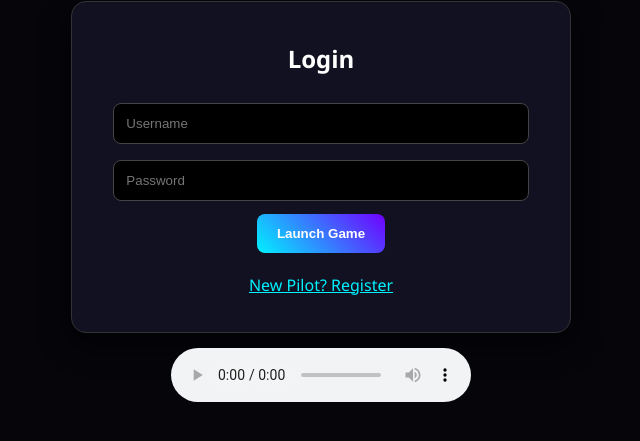
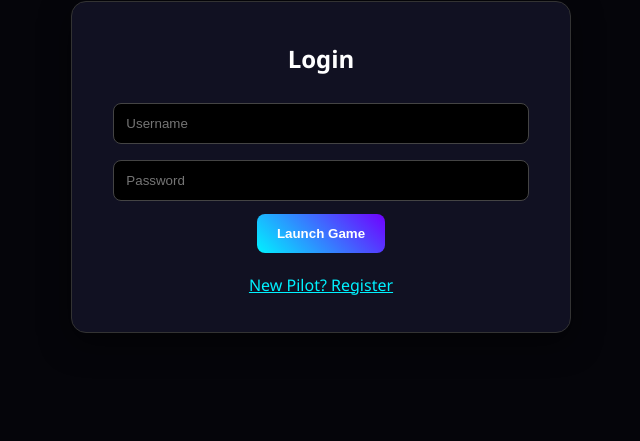
Before and after one commit to LoganCreed255/NeonNebula, a plain HTML site: page index.html in a window 1280 px wide. Shown: the part 105-546 px from the top of the page, without its empty margins (319-959 px from the left). Drawn offline with Linux system fonts and the light colour scheme.

Commit message:
Update index.html

```diff
--- a/index.html
+++ b/index.html
@@ -545,6 +545,5 @@
         ).join('');
     }
 </script>
-<audio src="music2.mp3" controls="automatic" style="text-align: left; color: green; font-size: 5px;"></audio>
 </body>
 </html>
```
